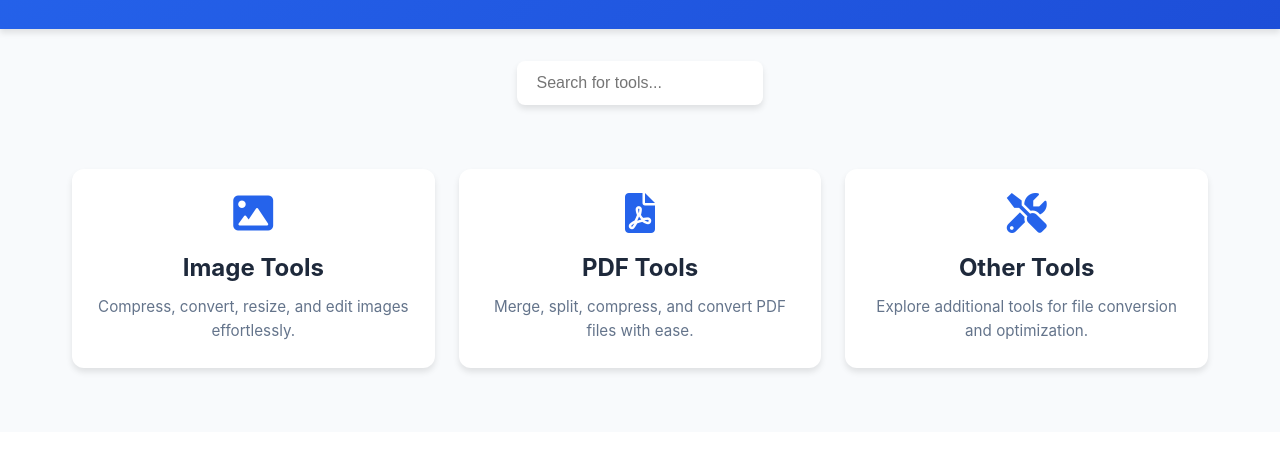
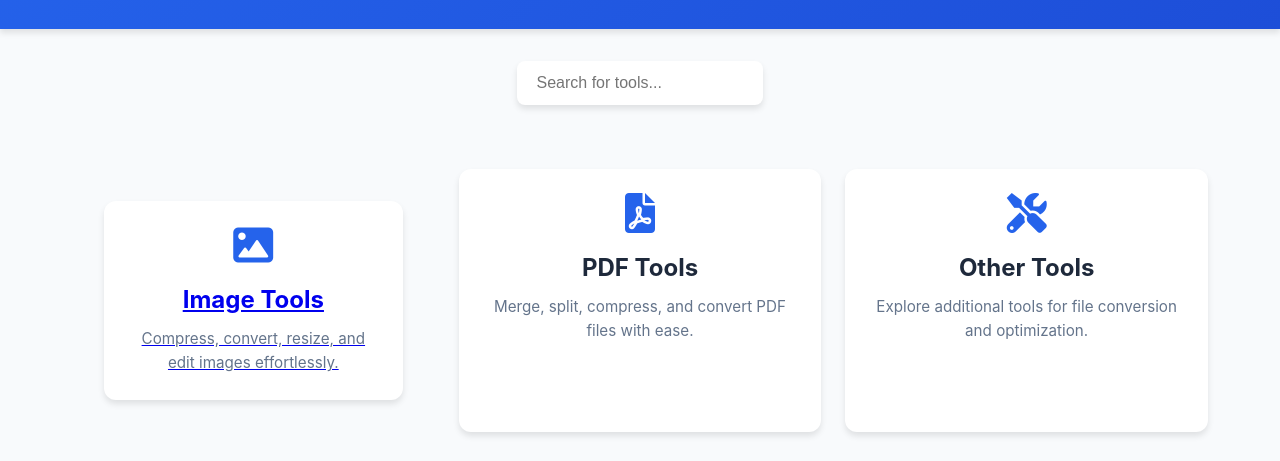
Before and after one commit to ahmadhaseb/Tools, a plain HTML site: page index.html in a window 1280 px wide. Shown: the part 135-596 px from the top of the page. Drawn offline with Linux system fonts and the light colour scheme.

Commit message:
Update index.html

```diff
--- a/index.html
+++ b/index.html
@@ -213,11 +213,13 @@
     </div>
 
     <section class="tool-categories">
-        <div class="category-card">
-            <i class="fas fa-image"></i>
-            <h3>Image Tools</h3>
-            <p>Compress, convert, resize, and edit images effortlessly.</p>
-        </div>
+        <div class="tool-categories">
+    <a href="/img-compress.html" class="category-card">
+        <i class="fas fa-image"></i>
+        <h3>Image Tools</h3>
+        <p>Compress, convert, resize, and edit images effortlessly.</p>
+    </a>
+</div>
         <div class="category-card">
             <i class="fas fa-file-pdf"></i>
             <h3>PDF Tools</h3>
```
